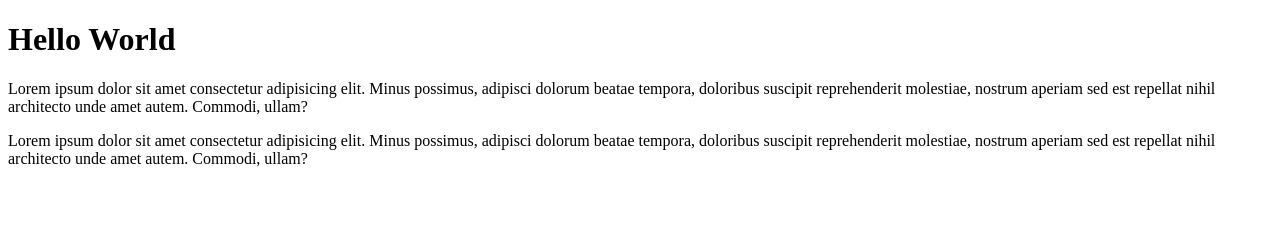
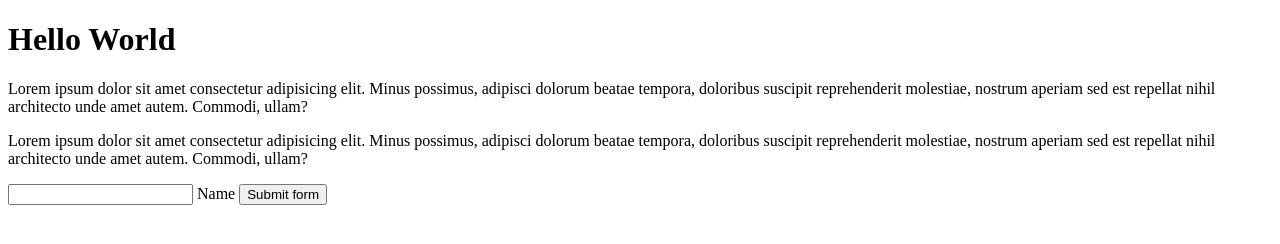
Before and after one commit to SavinaDzhenimova/Branching-Demo, a plain HTML site: page index.html in a window 1280 px wide. Drawn offline with Linux system fonts and the light colour scheme.

Commit message:
Added form

```diff
--- a/index.html
+++ b/index.html
@@ -18,6 +18,12 @@
         <p>Lorem ipsum dolor sit amet consectetur adipisicing elit. Minus possimus, adipisci dolorum beatae tempora,
             doloribus suscipit reprehenderit molestiae, nostrum aperiam sed est repellat nihil architecto unde amet
             autem. Commodi, ullam?</p>
+
+        <form action="POST">
+            <input type="text" id="name">
+            <label for="name">Name</label>
+            <button type="submit">Submit form</button>
+        </form>
     </div>
 </body>
 
```
